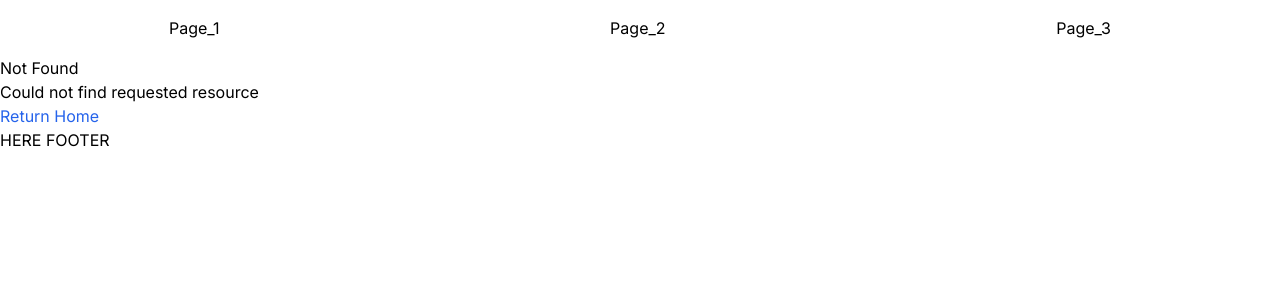
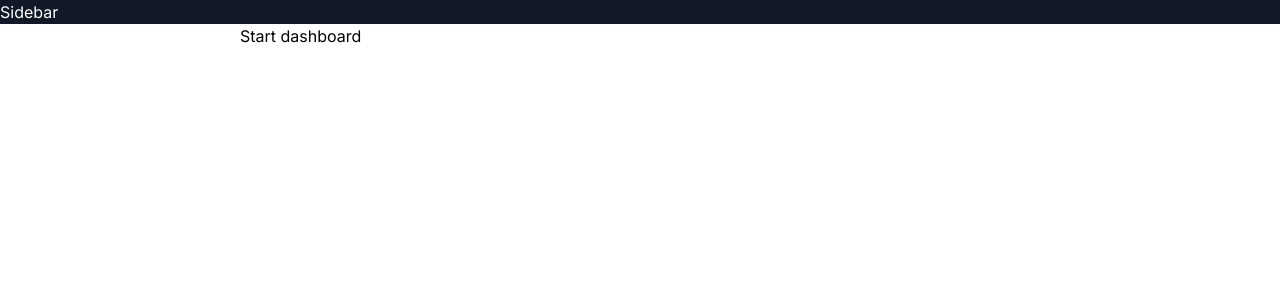
Before and after one commit to GannaKov/email-subscription-nextjs, a Next.js app: page /dashboard in a window 1280 px wide. Before the commit this address had no page. Shown: the top 300 px of the page. Built offline with nearby package versions, Linux system fonts and the light colour scheme; a web font is replaced by a local one.

Commit message:
first layout

```diff
--- /dev/null
+++ b/src/app/dashboard/(overview)/page.tsx
@@ -0,0 +1,7 @@
+import React from 'react';
+
+export interface PageProps {}
+
+export default function Page({}: PageProps) {
+  return <div>Start dashboard</div>;
+}
--- /dev/null
+++ b/src/app/dashboard/layout.tsx
@@ -0,0 +1,13 @@
+import Sidebar from '@/components/dashboard/sidebar';
+import React from 'react';
+
+// export interface LayoutProps {}
+
+export default function Layout({ children }: { children: React.ReactNode }) {
+  return (
+    <>
+      <Sidebar />
+      <main className="ml-60">{children}</main>
+    </>
+  );
+}
--- a/src/app/layout.tsx
+++ b/src/app/layout.tsx
@@ -1,8 +1,6 @@
 import React from 'react';
 import './globals.css';
 import { inter } from '@/app/ui/fonts';
-import Header from './ui/header';
-import Footer from './ui/footer';
 
 //import { Metadata } from 'next';
 
@@ -23,9 +21,7 @@ export default function RootLayout({
   return (
     <html lang="en">
       <body className={`${inter.className} antialiased`}>
-        <Header />
         {children}
-        <Footer />
       </body>
     </html>
   );
--- /dev/null
+++ b/src/components/dashboard/sidebar.tsx
@@ -0,0 +1,14 @@
+import React from 'react';
+
+export interface SidebarProps {}
+
+export default function Sidebar({}: SidebarProps) {
+  return (
+    //<aside className="fixed left-0 top-0 z-40 h-screen w-60">
+    <aside>
+      <div className="flex h-full flex-col overflow-y-auto bg-gray-900 text-white">
+        Sidebar
+      </div>
+    </aside>
+  );
+}
```
Also changed, not shown: 1 other file (tests, documents, lock files or other folders).
